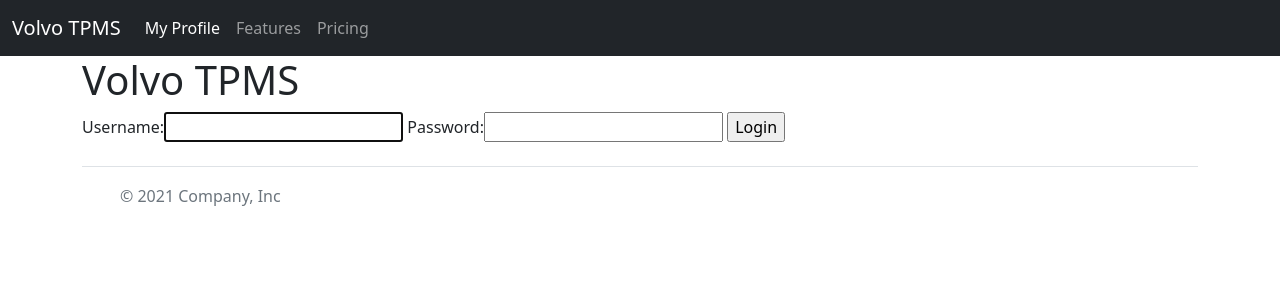
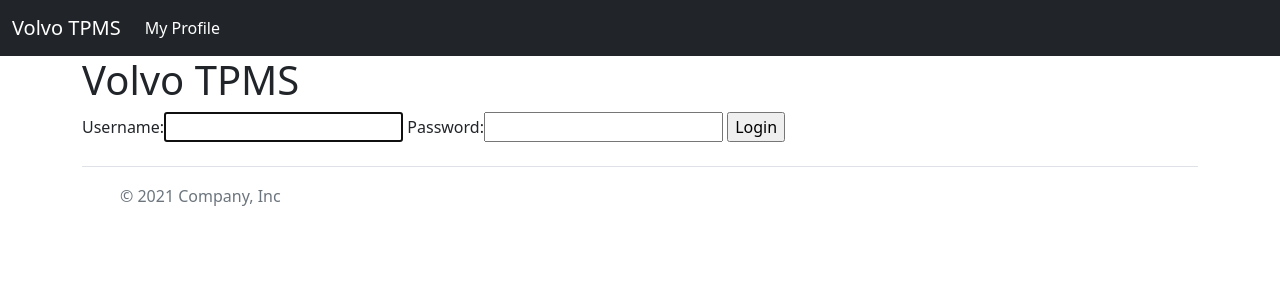
Before and after one commit to EXINEF/dva313-group-1-project-teamwork, a Django app: page / in a window 1280 px wide. Shown: the top 300 px of the page. Run offline with Django 3.2, Linux system fonts and the light colour scheme.

Commit message:
clean up navbar

```diff
--- a/project/tpms/templates/core/navbar.html
+++ b/project/tpms/templates/core/navbar.html
@@ -7,8 +7,6 @@
     <div class="collapse navbar-collapse" id="navbarNavAltMarkup">
       <div class="navbar-nav">
         <a class="nav-link active" aria-current="page" href="{% url 'home' %}">My Profile</a>
-        <a class="nav-link" href="#">Features</a>
-        <a class="nav-link" href="#">Pricing</a>
       </div>
     </div>
   </div>
```
